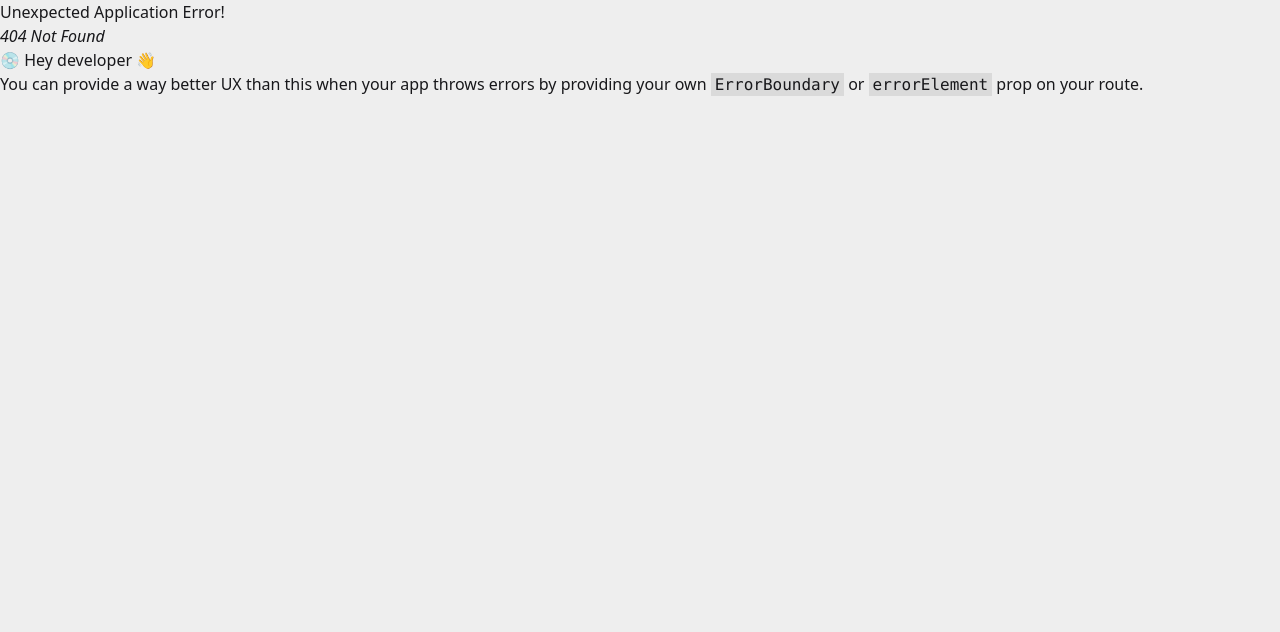
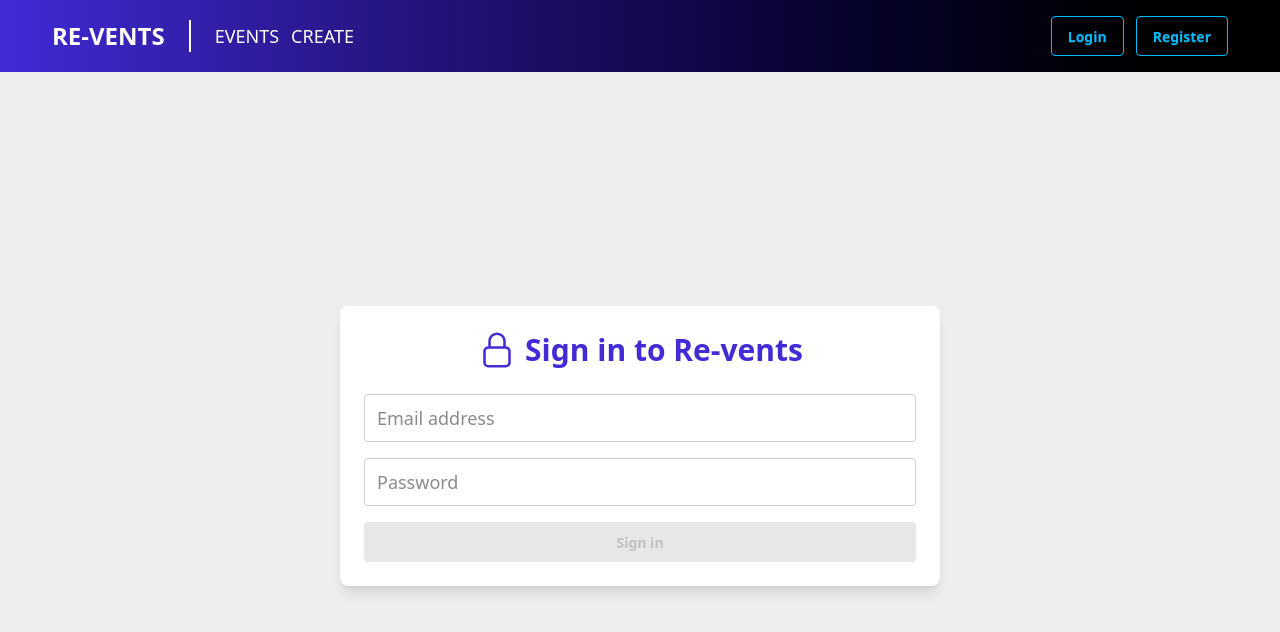
Before and after one commit to asiopueo/revents, a React (Vite) app: page /login in a window 1280 px wide. Before the commit this address had no page. Shown: the top 632 px of the page. Built offline with nearby package versions, Linux system fonts and the light colour scheme.

Commit message:
Zwischenstand Abschnitt 7.9 - Forms Revisited

```diff
--- a/src/app/layout/nav/Navbar.tsx
+++ b/src/app/layout/nav/Navbar.tsx
@@ -1,17 +1,9 @@
-import { NavLink, useNavigate } from "react-router";
+import { Link, NavLink } from "react-router";
 import UserMenu from "./UserMenu";
-import { useAppDispatch, useAppSelector } from "../../../lib/store/store";
-import { signIn } from "../../../features/account/accountSlice";
+import { useAppSelector } from "../../../lib/store/store";
 
 export default function Navbar() {
-    const navigate = useNavigate();
     const user = useAppSelector(state => state.account.user);
-    const dispatch = useAppDispatch();
-
-    const handleSignIn = () => {
-        dispatch(signIn());
-        navigate('/events');
-    }
 
     return (
         <header className="px-3 w-full fixed top-0 z-50 bg-gradient-to-r from-primary to-black">
@@ -30,8 +22,8 @@ export default function Navbar() {
                         <UserMenu />
                     ) : (
                         <>
-                            <button onClick={handleSignIn} className='btn'>Login</button>
-                            <button className='btn'>Register</button>
+                            <Link to='/login' className='btn btn-outline btn-info'>Login</Link>
+                            <button className='btn btn-outline btn-info'>Register</button>
                         </>
                     )}
 
--- a/src/app/router/Routes.tsx
+++ b/src/app/router/Routes.tsx
@@ -4,6 +4,7 @@ import HomePage from "../../features/home/HomePage";
 import { EventDashboard } from "../../features/events/dashboard/EventDashboard";
 import EventDetails from "../../features/events/details/EventDetails";
 import EventForm from "../../features/events/form/EventForm";
+import LoginForm from "../../features/account/LoginForm";
 
 export const router = createBrowserRouter([
     {
@@ -15,6 +16,7 @@ export const router = createBrowserRouter([
             {path: '/events/:id', element: <EventDetails />},
             {path: '/manage/:id', element: <EventForm />},
             {path: '/createEvent', element: <EventForm />},
+            {path: '/login', element: <LoginForm />},
         ],
     }
 ])
--- /dev/null
+++ b/src/features/account/LoginForm.tsx
@@ -0,0 +1,59 @@
+import { zodResolver } from "@hookform/resolvers/zod";
+import { useForm } from "react-hook-form";
+import { useNavigate } from "react-router"
+import { loginSchema, type LoginSchema } from "../../lib/schemas/loginSchema";
+import { useAppDispatch } from "../../lib/store/store";
+import { users } from "../../lib/data/sampleData";
+import { signIn } from "./accountSlice";
+import { LockClosedIcon } from "@heroicons/react/24/outline";
+import TextInput from "../../app/shared/components/TextInput";
+
+export default function LoginForm() {
+    const navigate = useNavigate();
+    const {control, handleSubmit, formState: {isValid}} = useForm({
+        resolver: zodResolver(loginSchema),
+    })
+    const dispatch = useAppDispatch();
+
+    const onSubmit = (data: LoginSchema) => {
+        const user = users.find(x => x.email === data.email);
+        if (user) {
+            dispatch(signIn(user));
+            navigate('/events');
+        } else {
+            alert('Invalid email or password');
+        }
+    }
+
+    return (
+        <div className="flex justify-center items-center min-h-[calc(100vh-100px)]">
+            <div className="card bg-base-100 shadow-lg p-6 w-1/2 gap-6">
+                <div className="card-title text-primary justify-center">
+                    <LockClosedIcon className="size-10" />
+                    <h3 className="text-3xl">Sign in to Re-vents</h3>
+                </div>
+                <form onSubmit={handleSubmit(onSubmit)} className='space-y-4'>
+                    <TextInput
+                        label='Email address'
+                        control={control}
+                        name='email'
+                    />
+                    <TextInput
+                        label='Password'
+                        control={control}
+                        name='password'
+                        type='password'
+                    />
+                    <button
+                        className='btn btn-primary w-full'
+                        disabled={!isValid}
+                        type='submit'
+                    >
+                        Sign in
+                    </button>
+                </form>
+
+            </div>
+        </div>
+    )
+}
--- a/src/features/account/accountSlice.ts
+++ b/src/features/account/accountSlice.ts
@@ -1,6 +1,5 @@
-import { createSlice } from "@reduxjs/toolkit";
+import { createSlice, type PayloadAction } from "@reduxjs/toolkit";
 import type { AppUser } from "../../lib/types";
-import { users } from "../../lib/data/sampleData";
 
 type State = {
     user: AppUser | null;
@@ -14,8 +13,8 @@ export const accountSlice = createSlice({
     name: 'account',
     initialState,
     reducers: {
-        signIn: (state) => {
-            state.user = users[0];
+        signIn: (state, action: PayloadAction<AppUser>) => {
+            state.user = action.payload;
         },
         signOut: (state) => {
             state.user = null;
--- /dev/null
+++ b/src/lib/schemas/loginSchema.ts
@@ -0,0 +1,8 @@
+import { z } from "zod";
+
+export const loginSchema = z.object({
+    email: z.email({message: 'Invalid email message'}),
+    password: z.string().min(6, {message: 'Password must be at least 6 characters long'}),
+});
+
+export type LoginSchema = z.infer<typeof loginSchema>;
```
